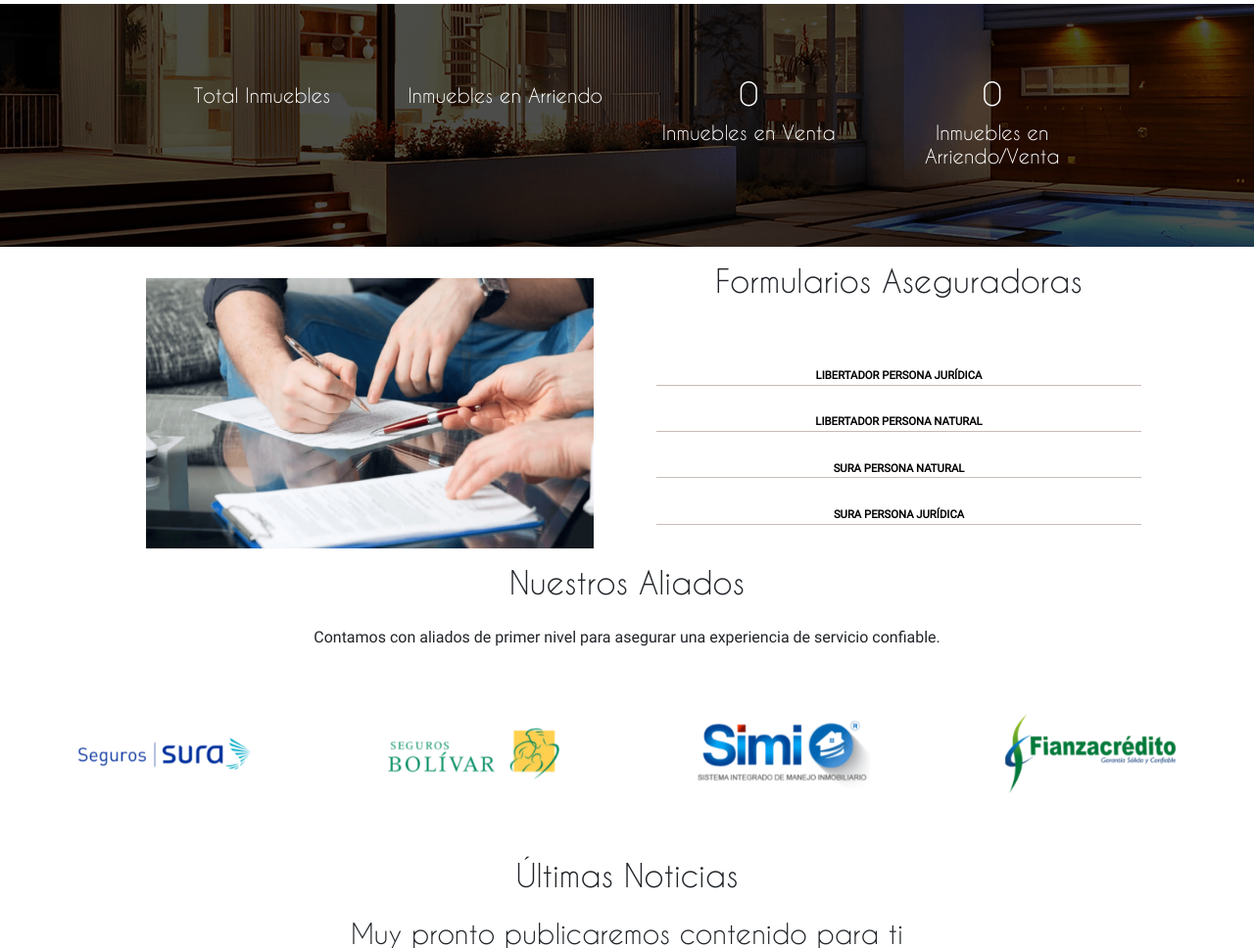
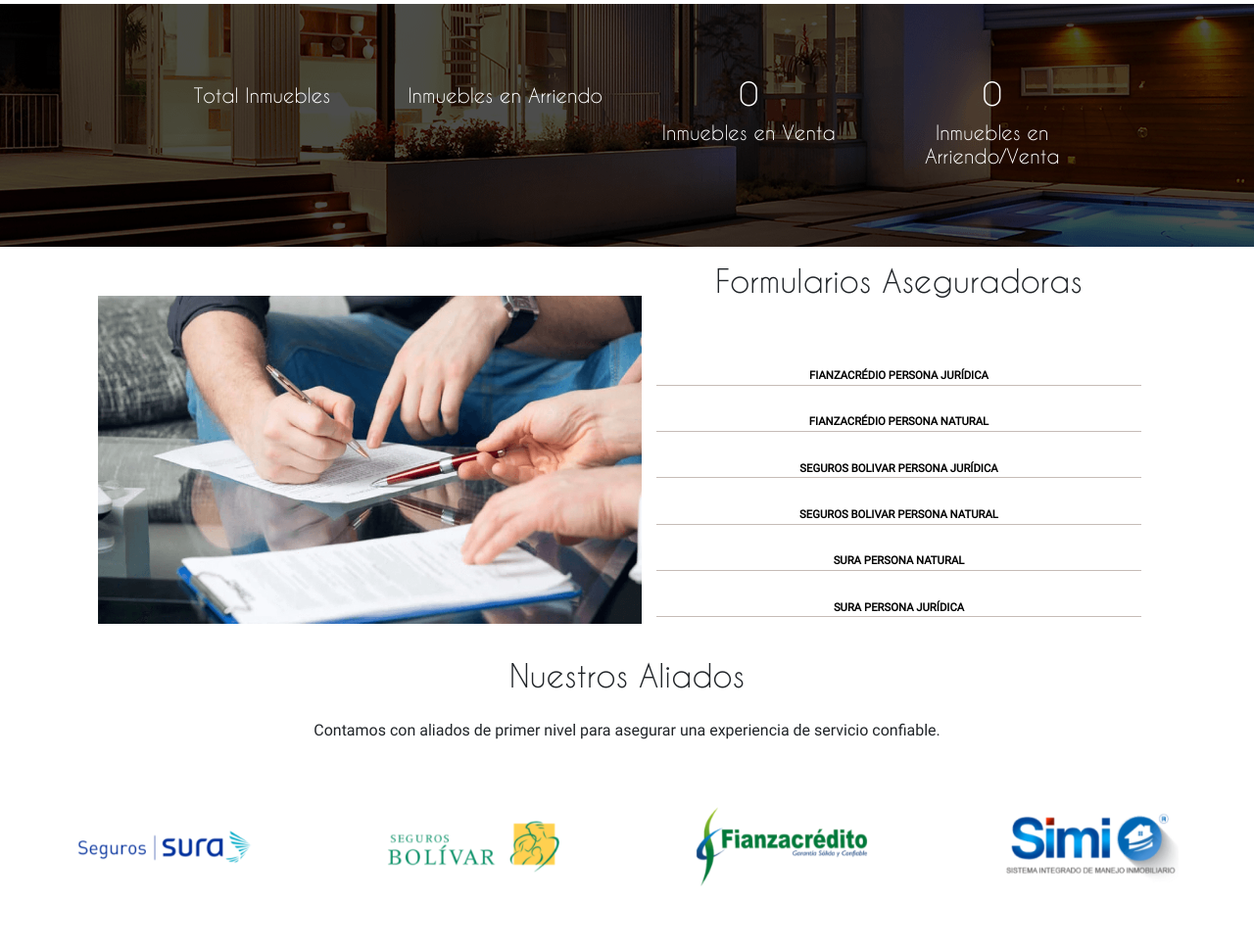
Before and after one commit to DexconDigital/arrendamosYa, a PHP site: page / in a window 1280 px wide. Shown: the part 970-1938 px from the top of the page at 98% size. Run offline with PHP 8.4, Linux system fonts and the light colour scheme; data that the repository does not hold is empty.

Commit message:
ajustes en del index
se agregaron links de aseguradoras y cambio de orfen en los logos de los aliados

```diff
--- a/index.php
+++ b/index.php
@@ -213,10 +213,12 @@ require 'controllers/noticiasController.php';
                         </div>
                         <div class="col-lg-6 col-md-6 col-12 text-center">
                             <h2> Formularios Aseguradoras</h2>
-                            <div class="col-12 mt-3">
+                            <div class="col-12 mt-1">
                                 <ul class="menu">
-                                    <li class="menu-item"><a class="option_foot" href="/">Libertador Persona Jurídica</a></li>
-                                    <li class="menu-item"><a class="option_foot" href="/">Libertador Persona Natural</a></li>
+                                    <li class="menu-item"><a class="option_foot" href="/">FianzaCrédio Persona Jurídica</a></li>
+                                    <li class="menu-item"><a class="option_foot" href="/">FianzaCrédio Persona Natural</a></li>
+                                    <li class="menu-item"><a class="option_foot" href="/">Seguros Bolivar Persona Jurídica</a></li>
+                                    <li class="menu-item"><a class="option_foot" href="/">Seguros Bolivar Persona Natural</a></li>
                                     <li class="menu-item"><a class="option_foot" href="/">Sura Persona Natural</a></li>
                                     <li class="menu-item"><a class="option_foot" href="/">Sura Persona Jurídica</a></li>
                                 </ul>
@@ -246,10 +248,10 @@ require 'controllers/noticiasController.php';
                         <a href="" target="_blank"><img style="height: 100%; object-fit: contain;" src="images/LOGO BOLIVAR.png" alt=""></a>
                     </div>
                     <div class="item" style="height: 180px;">
-                        <a href="" target="_blank"><img style="height: 100%; object-fit: contain;" src="images/LOGO SIMI.png" alt=""></a>
+                        <a href="" target="_blank"><img style="height: 100%; object-fit: contain;" src="images/LOGO FIANZACREDITO.png" alt=""></a>
                     </div>
                     <div class="item" style="height: 180px;">
-                        <a href="" target="_blank"><img style="height: 100%; object-fit: contain;" src="images/LOGO FIANZACREDITO.png" alt=""></a>
+                        <a href="" target="_blank"><img style="height: 100%; object-fit: contain;" src="images/LOGO SIMI.png" alt=""></a>
                     </div>
 
                 </div>
```
